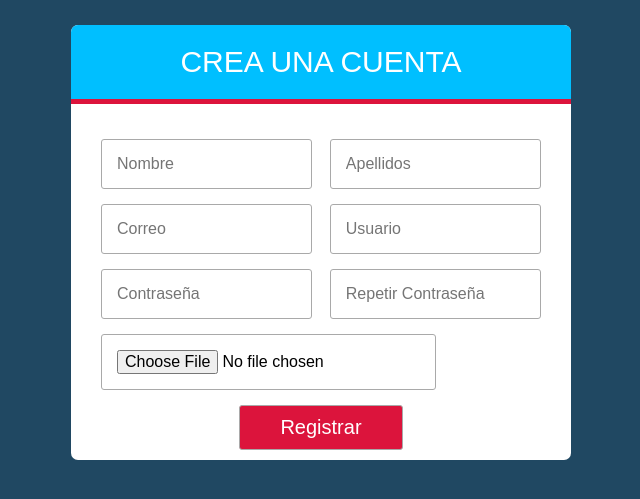
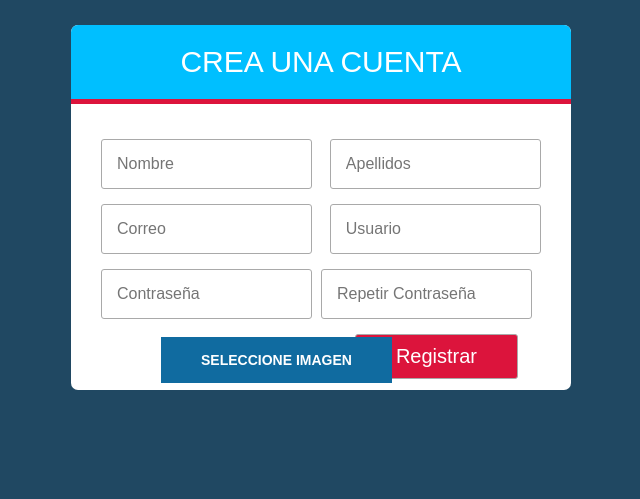
Before and after one commit to FranP68/Proyecto-TheWall, a PHP site: page /index3.html in a window 1280 px wide. Shown: the top 499 px of the page, without its empty margins (319-959 px from the left). Run offline with PHP 8.4, Linux system fonts and the light colour scheme.

Commit message:
Boton foto de perfil

```diff
--- a/index3.html
+++ b/index3.html
@@ -12,13 +12,32 @@
     <form action="registrar.php" method="post" class="form-register" onsubmit="return validar();">
         <h2 class="form__titulo">CREA UNA CUENTA</h2>
         <div class="contenedor-inputs">
-            <input type="text" id="nombre" name="nombre" placeholder="Nombre" class="input-48" required >
-            <input type="text" id="apellidos" name="apellidos" placeholder="Apellidos" class="input-48"required >
-            <input type="email" id="correo" name="correo" placeholder="Correo" class="input-48"required >
-            <input type="text" id="usuario" name="usuario" placeholder="Usuario" class="input-48"required>
-            <input type="password" id="clave" name="clave" placeholder="Contraseña" class="input-48"required>
-            <input type="password" id="clave2" name="clave2" placeholder="Repetir Contraseña" class="input-48"required>
-            <input type="file" class="file" id="foto" placeholder="Seleccione foto de perfil" class="input-48"required>
+            <input type="text" id="nombre" name="nombre" placeholder="Nombre" class="input-48" required>
+            <input type="text" id="apellidos" name="apellidos" placeholder="Apellidos" class="input-48" required>
+            <input type="email" id="correo" name="correo" placeholder="Correo" class="input-48" required>
+            <input type="text" id="usuario" name="usuario" placeholder="Usuario" class="input-48" required>
+            <input type="password" id="clave" name="clave" placeholder="Contraseña" class="input-48" required>
+            <input type="password" id="clave2" name="clave2" placeholder="Repetir Contraseña" class="input-48" required>
+
+            <span class="nuestroinput">
+                <input type="file" class="nuestroinput" id="nuestroinput" placeholder="Seleccione foto de perfil" required>
+                <script type="application/javascript">
+                    jQuery('input[type=file]').change(function () {
+                        var filename = jQuery(this).val().split('\\').pop();
+                        var idname = jQuery(this).attr('id');
+                        console.log(jQuery(this));
+                        console.log(filename);
+                        console.log(idname);
+                        jQuery('span.' + idname).next().find('span').html(filename);
+                    });
+                </script>
+
+            </span>
+
+            <label for="nuestroinput">
+                <span class="nuestroinput">Seleccione imagen</span>
+            </label>
+
 
             <input type="submit" value="Registrar" class="btn-enviar">
         </div>
--- a/static/css/estilos3.css
+++ b/static/css/estilos3.css
@@ -74,3 +74,38 @@ input{
     font-size: 14px;
     text-align: center;
 }
+
+.contenedor{
+    width: 95%;
+    max-width: 500px;
+    margin: auto;
+    background: white;
+    border-radius: 7px;
+}
+
+/* ------------------------------------ */
+
+input[type=file]#nuestroinput {
+    width: 0.1px;
+    height: 0.1px;
+    opacity: 0;
+    overflow: hidden;
+    position: absolute;
+    z-index: -1;
+}
+label[for="nuestroinput"] {
+    font-size: 14px;
+    font-weight: 600;
+    color: #fff;
+    background-color: #106BA0;
+    display: flex;
+    transition: all .5s;
+    cursor: pointer;
+    padding: 15px 40px !important;
+    text-transform: uppercase;
+    width: fit-content;
+    text-align: center;
+    position: relative;
+    top: 3px;
+    left: 60px;
+}
```
